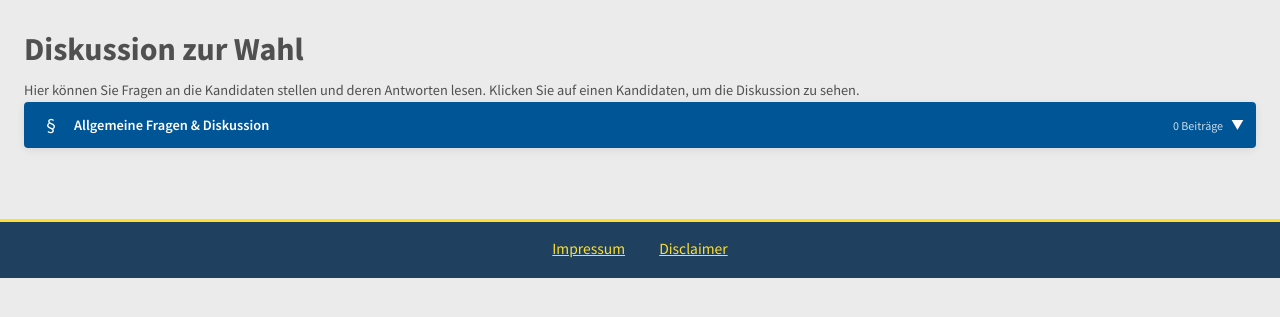
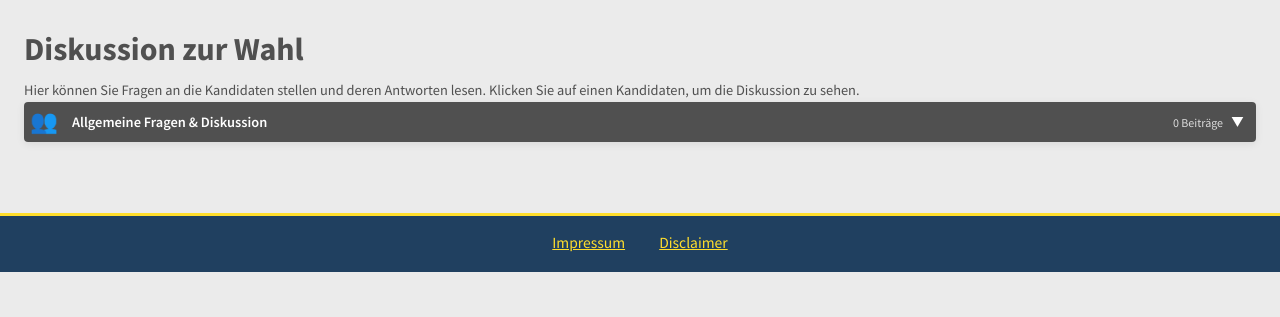
Before and after one commit to zurgo42/Wahlinfo, a PHP site: page /neu/diskussion.php in a window 1280 px wide. Shown: the part 127-444 px from the top of the page. Run offline with PHP 8.4, Linux system fonts and the light colour scheme; data that the repository does not hold is empty.

Commit message:
UI: Foto-Redesign + Allgemeine Fragen Styling + Antwort-CSS
- Fotos größer (40px), rechteckig, als Teil des Buttons
- Allgemeine Fragen: Graue Farbe, 👥 Symbol, .allgemein Klasse
- CSS für Antwort-Buttons und Inline-Formulare vorbereitet

```diff
--- a/neu/css/style.css
+++ b/neu/css/style.css
@@ -1205,15 +1205,36 @@ body.dark-mode .dark-mode-toggle:hover {
 }
 
 .kandidat-foto {
-    width: 30px;
-    height: 30px;
-    border-radius: 50%;
+    width: 40px;
+    height: 40px;
+    border-radius: 4px 0 0 4px;
     object-fit: cover;
     flex-shrink: 0;
-    font-size: 1.2rem;
+    font-size: 1.4rem;
     display: flex;
     align-items: center;
     justify-content: center;
+    margin-left: calc(-1 * var(--spacing-md));
+    margin-top: calc(-1 * var(--spacing-sm));
+    margin-bottom: calc(-1 * var(--spacing-sm));
+}
+
+/* Allgemeine Fragen - andere Farbe */
+.kandidat-section.allgemein .kandidat-header {
+    background: var(--mensa-anthrazit);
+}
+
+.kandidat-section.allgemein .kandidat-header:hover {
+    background: var(--mensa-grau);
+    color: var(--mensa-anthrazit);
+}
+
+body.dark-mode .kandidat-section.allgemein .kandidat-header {
+    background: #3a5a7a;
+}
+
+body.dark-mode .kandidat-section.allgemein .kandidat-header:hover {
+    background: var(--mensa-hellblau);
 }
 
 .kandidat-name {
--- a/neu/diskussion.php
+++ b/neu/diskussion.php
@@ -242,9 +242,9 @@ function zeigeAntwortenRekursiv($knr, $antwortenNachBezug, $kurzTextLaenge, $tie
         ?>
 
         <!-- Allgemeine Fragen & Diskussion -->
-        <div class="kandidat-section">
+        <div class="kandidat-section allgemein">
             <div class="kandidat-header" onclick="toggleKandidatDiskussion(<?php echo $allgemeineFragenId; ?>)">
-                <span class="kandidat-foto">§</span>
+                <span class="kandidat-foto">👥</span>
                 <span class="kandidat-name">Allgemeine Fragen &amp; Diskussion</span>
                 <span class="beitrag-count"><?php echo $allgemeineAnzahl; ?> Beiträge</span>
                 <span class="toggle-icon" id="icon-<?php echo $allgemeineFragenId; ?>">▼</span>
```
Also changed, not shown: other parts of neu/css/style.css (+46 -0 lines).
